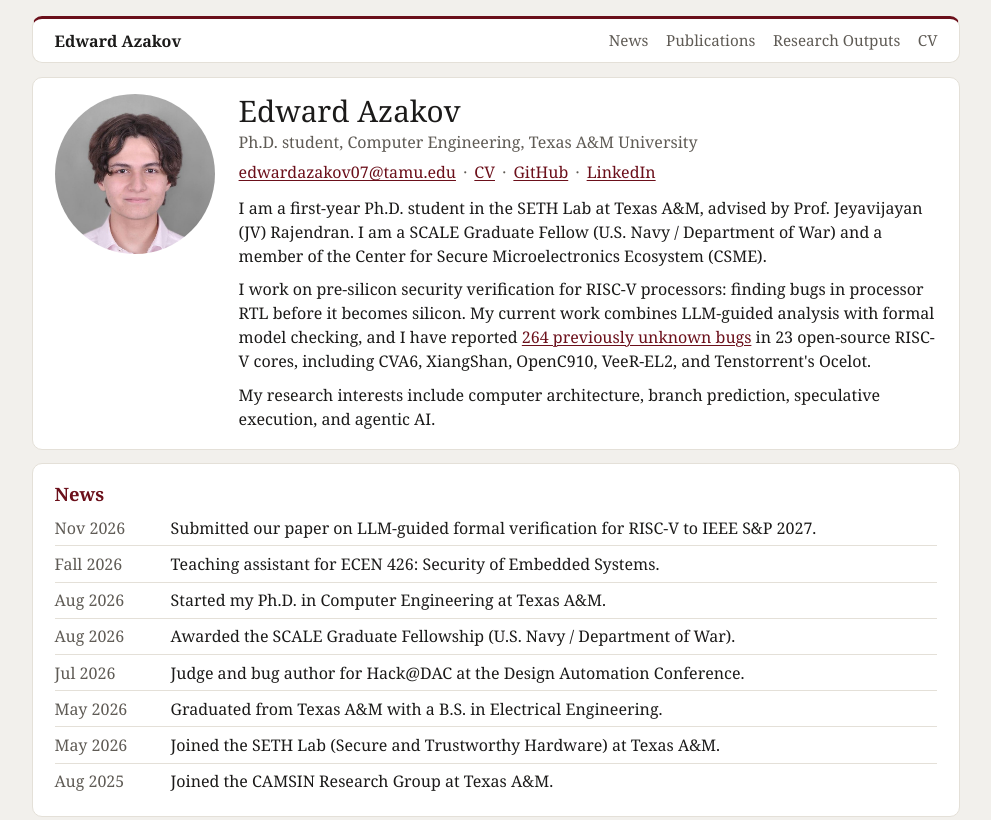
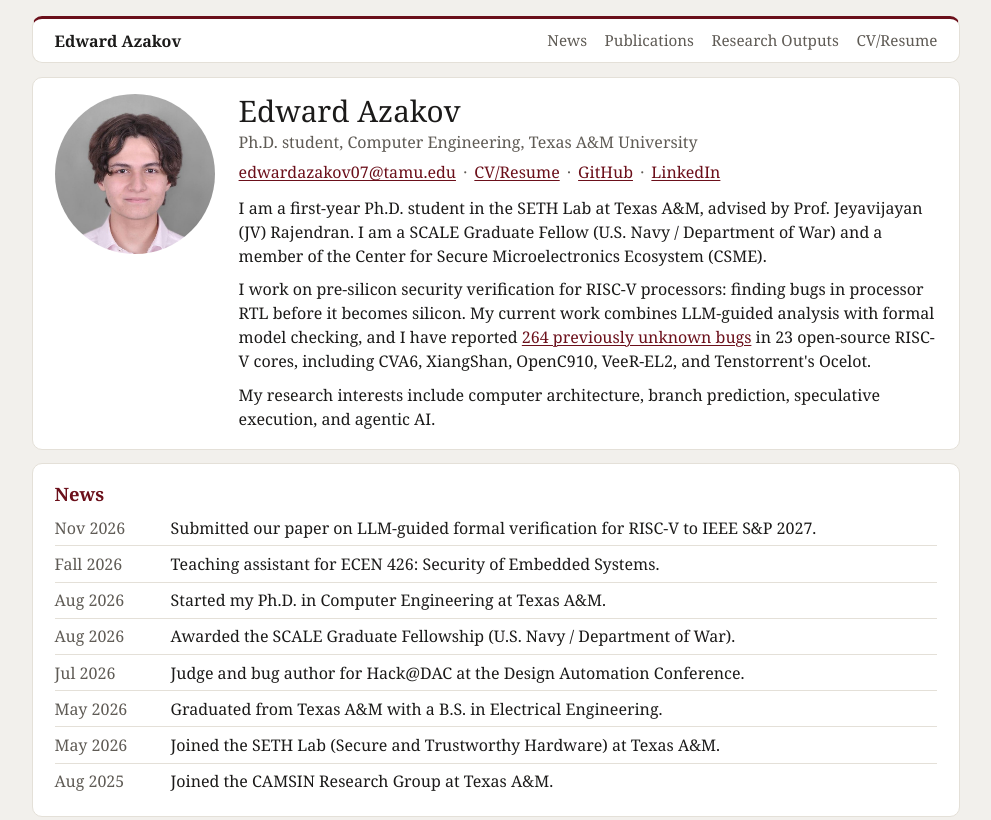
Before and after one commit to EdwyUU/EdwyUU.github.io, a plain HTML site: page index.html in a window 1280 px wide. Shown: the top 820 px of the page, without its empty margins (144-1135 px from the left). Drawn offline with Linux system fonts and the light colour scheme.

Commit message:
Add files via upload

```diff
--- a/index.html
+++ b/index.html
@@ -16,7 +16,7 @@
     <a href="#news">News</a>
     <a href="#publications">Publications</a>
     <a href="research-outputs.html">Research Outputs</a>
-    <a href="Azakov_Edward_CV.pdf">CV</a>
+    <a href="Azakov_Edward_CV.pdf">CV/Resume</a>
   </nav>
 </header>
 
@@ -27,7 +27,7 @@
   <div>
     <h1>Edward Azakov</h1>
     <p class="role">Ph.D. student, Computer Engineering, Texas A&amp;M University</p>
-    <p class="links"><a href="mailto:edwardazakov07@tamu.edu">edwardazakov07@tamu.edu</a><a href="Azakov_Edward_CV.pdf">CV</a><a href="https://github.com/EdwyUU">GitHub</a><a href="https://www.linkedin.com/in/edward-azakov-0b47a3338/">LinkedIn</a></p>
+    <p class="links"><a href="mailto:edwardazakov07@tamu.edu">edwardazakov07@tamu.edu</a><a href="Azakov_Edward_CV.pdf">CV/Resume</a><a href="https://github.com/EdwyUU">GitHub</a><a href="https://www.linkedin.com/in/edward-azakov-0b47a3338/">LinkedIn</a></p>
     <p>I am a first-year Ph.D. student in the SETH Lab at Texas A&amp;M, advised by Prof. Jeyavijayan (JV) Rajendran. I am a SCALE Graduate Fellow (U.S. Navy / Department of War) and a member of the Center for Secure Microelectronics Ecosystem (CSME).</p>
     <p>I work on pre-silicon security verification for RISC-V processors: finding bugs in processor RTL before it becomes silicon. My current work combines LLM-guided analysis with formal model checking, and I have reported <a href="research-outputs.html">264 previously unknown bugs</a> in 23 open-source RISC-V cores, including CVA6, XiangShan, OpenC910, VeeR-EL2, and Tenstorrent's Ocelot.</p>
     <p>My research interests include computer architecture, branch prediction, speculative execution, and agentic AI.</p>
```
Also changed, not shown: research-outputs.html (+1 -1 lines).
